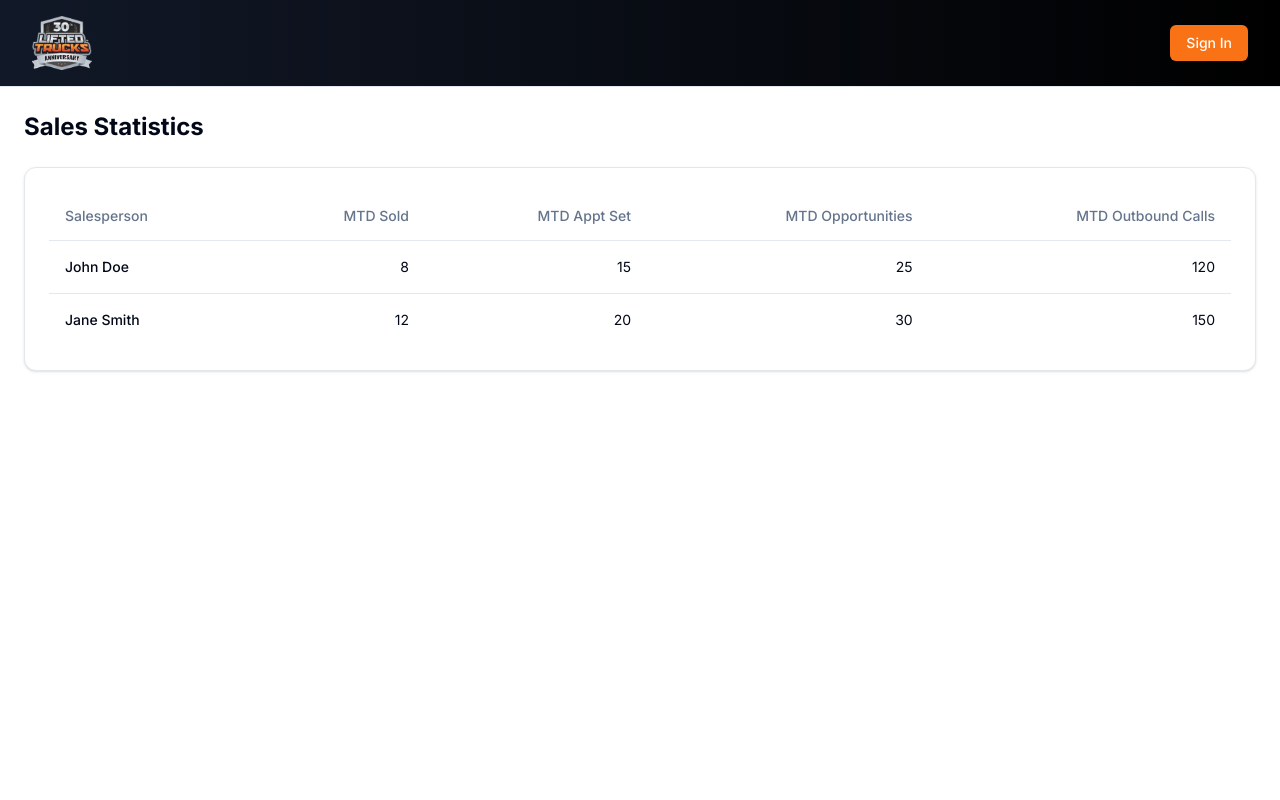
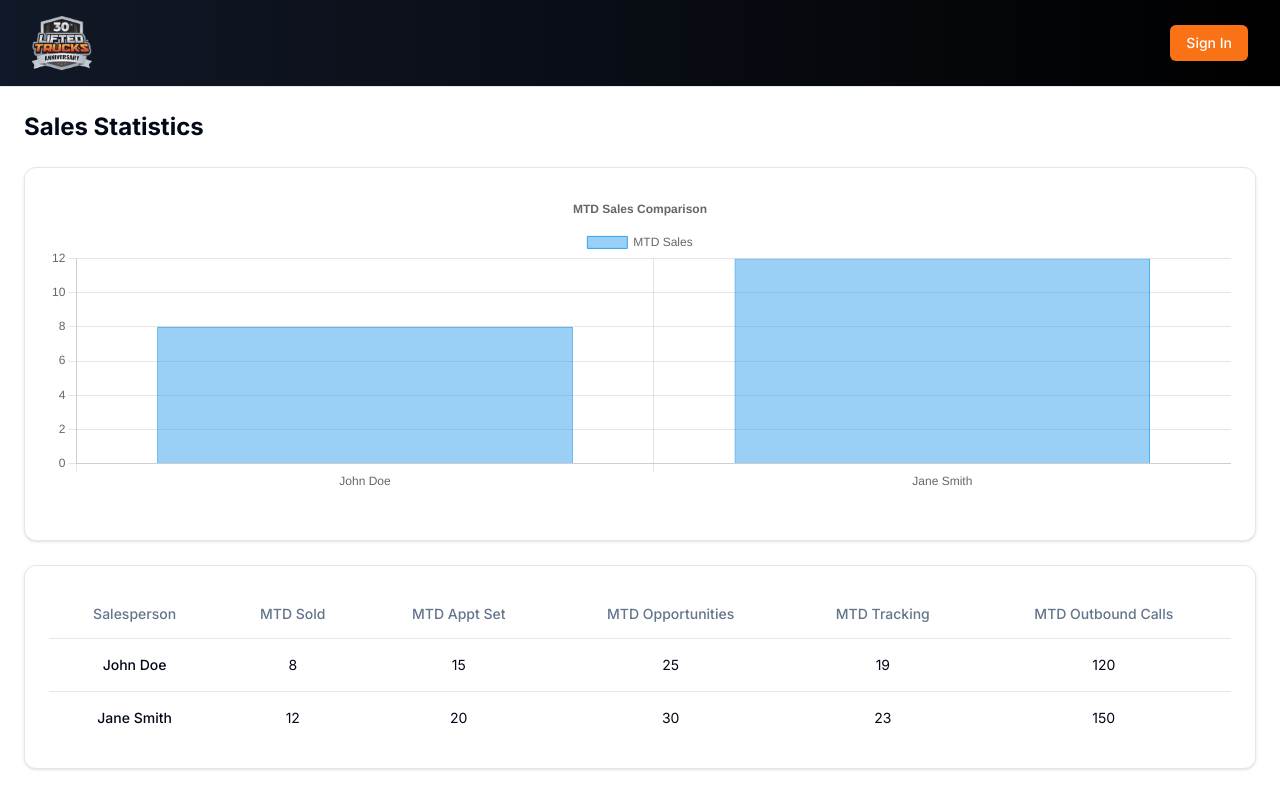
Before and after one commit to jcapshaw/landing-page, a Next.js app: page /sales-stats in a window 1280 px wide. Built offline with nearby package versions, Linux system fonts and the light colour scheme; no server answers.

Commit message:
Sales charts added with tracking

```diff
--- a/app/components/AuthProvider.tsx
+++ b/app/components/AuthProvider.tsx
@@ -27,27 +27,20 @@ export function AuthProvider({ children }: { children: ReactNode }) {
     let unsubscribe: (() => void) | undefined;
 
     const setupAuth = async () => {
-      // Wait for auth to be available
+      try {
+        // Wait for auth to be available with increased timeout
         let retries = 0;
-      const maxRetries = 3;
+        const maxRetries = 5;
+        const retryDelay = 2000; // 2 seconds between retries
 
         while (!auth && retries < maxRetries) {
           console.log(`Waiting for auth to initialize... (attempt ${retries + 1}/${maxRetries})`);
-        await new Promise(resolve => setTimeout(resolve, 1000));
+          await new Promise(resolve => setTimeout(resolve, retryDelay));
           retries++;
         }
 
         if (!auth) {
-        console.error('Auth failed to initialize after retries');
-        const authError: AuthError = {
-          code: 'auth/invalid-auth-instance',
-          message: 'Authentication failed to initialize after multiple attempts',
-          customData: { appName: 'default' },
-          name: 'AuthError'
-        };
-        setError(authError);
-        setLoading(false);
-        return;
+          throw new Error('Authentication failed to initialize after multiple attempts');
         }
 
         console.log('Setting up auth state listener');
@@ -104,6 +97,17 @@ export function AuthProvider({ children }: { children: ReactNode }) {
             setLoading(false);
           }
         );
+      } catch (error) {
+        console.error('Error in setupAuth:', error);
+        const authError: AuthError = {
+          code: 'auth/setup-failed',
+          message: error instanceof Error ? error.message : 'Failed to setup authentication',
+          customData: { appName: 'default' },
+          name: 'AuthError'
+        };
+        setError(authError);
+        setLoading(false);
+      }
     };
 
     setupAuth();
@@ -123,9 +127,15 @@ export function AuthProvider({ children }: { children: ReactNode }) {
   return (
     <AuthContext.Provider value={{ user, loading, error }}>
       {loading ? (
-        <div className="h-screen flex items-center justify-center">
+        <div className="h-screen flex items-center justify-center bg-gray-50">
           <div className="text-center">
-            <div className="mb-4">Loading authentication...</div>
+            <div className="inline-block animate-spin rounded-full h-8 w-8 border-4 border-gray-300 border-t-blue-600 mb-4"></div>
+            <div className="text-lg font-medium text-gray-700">
+              Initializing application...
+            </div>
+            <div className="text-sm text-gray-500 mt-2">
+              Please wait while we set up your session
+            </div>
           </div>
         </div>
       ) : (
--- /dev/null
+++ b/app/sales-stats/components/MTDSalesChart.tsx
@@ -0,0 +1,67 @@
+'use client'
+
+import {
+  Chart as ChartJS,
+  CategoryScale,
+  LinearScale,
+  BarElement,
+  Title,
+  Tooltip,
+  Legend,
+} from 'chart.js'
+import { Bar } from 'react-chartjs-2'
+
+ChartJS.register(
+  CategoryScale,
+  LinearScale,
+  BarElement,
+  Title,
+  Tooltip,
+  Legend
+)
+
+interface MTDSalesChartProps {
+  salesData: Array<{
+    name: string
+    mtdSold: number
+  }>
+}
+
+export default function MTDSalesChart({ salesData }: MTDSalesChartProps) {
+  const chartData = {
+    labels: salesData.map(person => person.name),
+    datasets: [
+      {
+        label: 'MTD Sales',
+        data: salesData.map(person => person.mtdSold),
+        backgroundColor: 'rgba(54, 162, 235, 0.5)',
+        borderColor: 'rgba(54, 162, 235, 1)',
+        borderWidth: 1,
+      },
+    ],
+  }
+
+  const options = {
+    responsive: true,
+    maintainAspectRatio: false,
+    scales: {
+      y: {
+        beginAtZero: true,
+        ticks: {
+          stepSize: 1,
+        },
+      },
+    },
+    plugins: {
+      legend: {
+        position: 'top' as const,
+      },
+      title: {
+        display: true,
+        text: 'MTD Sales Comparison',
+      },
+    },
+  }
+
+  return <Bar data={chartData} options={options} />
+}
--- a/app/sales-stats/components/SalesStatsContent.tsx
+++ b/app/sales-stats/components/SalesStatsContent.tsx
@@ -11,6 +11,7 @@ import {
   TableRow,
 } from '@/components/ui/table'
 import SalesChart from './SalesChart'
+import MTDSalesChart from './MTDSalesChart'
 
 interface SalesPerson {
   id: string
@@ -19,6 +20,7 @@ interface SalesPerson {
   mtdAppointments: number
   mtdOpportunities: number
   mtdOutboundCalls: number
+  mtdTracking: number
 }
 
 // Sample data - replace with actual data fetching
@@ -30,6 +32,7 @@ const salesData: SalesPerson[] = [
     mtdAppointments: 15,
     mtdOpportunities: 25,
     mtdOutboundCalls: 120,
+    mtdTracking: Math.round(25 * 0.75), // 75% of opportunities
   },
   {
     id: '2',
@@ -38,6 +41,7 @@ const salesData: SalesPerson[] = [
     mtdAppointments: 20,
     mtdOpportunities: 30,
     mtdOutboundCalls: 150,
+    mtdTracking: Math.round(30 * 0.75), // 75% of opportunities
   },
   // Add more sample data as needed
 ]
@@ -48,14 +52,20 @@ export default function SalesStatsContent() {
   return (
     <div className="space-y-6">
       <Card className="p-6">
+        <div className="h-[300px] mb-6">
+          <MTDSalesChart salesData={salesData} />
+        </div>
+      </Card>
+      <Card className="p-6">
         <Table>
           <TableHeader>
             <TableRow>
-              <TableHead>Salesperson</TableHead>
-              <TableHead className="text-right">MTD Sold</TableHead>
-              <TableHead className="text-right">MTD Appt Set</TableHead>
-              <TableHead className="text-right">MTD Opportunities</TableHead>
-              <TableHead className="text-right">MTD Outbound Calls</TableHead>
+              <TableHead className="text-center">Salesperson</TableHead>
+              <TableHead className="text-center">MTD Sold</TableHead>
+              <TableHead className="text-center">MTD Appt Set</TableHead>
+              <TableHead className="text-center">MTD Opportunities</TableHead>
+              <TableHead className="text-center">MTD Tracking</TableHead>
+              <TableHead className="text-center">MTD Outbound Calls</TableHead>
             </TableRow>
           </TableHeader>
           <TableBody>
@@ -65,11 +75,12 @@ export default function SalesStatsContent() {
                 className="cursor-pointer hover:bg-muted/50"
                 onClick={() => setSelectedPerson(person)}
               >
-                <TableCell className="font-medium">{person.name}</TableCell>
-                <TableCell className="text-right">{person.mtdSold}</TableCell>
-                <TableCell className="text-right">{person.mtdAppointments}</TableCell>
-                <TableCell className="text-right">{person.mtdOpportunities}</TableCell>
-                <TableCell className="text-right">{person.mtdOutboundCalls}</TableCell>
+                <TableCell className="font-medium text-center">{person.name}</TableCell>
+                <TableCell className="text-center">{person.mtdSold}</TableCell>
+                <TableCell className="text-center">{person.mtdAppointments}</TableCell>
+                <TableCell className="text-center">{person.mtdOpportunities}</TableCell>
+                <TableCell className="text-center">{person.mtdTracking}</TableCell>
+                <TableCell className="text-center">{person.mtdOutboundCalls}</TableCell>
               </TableRow>
             ))}
           </TableBody>
--- a/lib/firebase.ts
+++ b/lib/firebase.ts
@@ -19,31 +19,31 @@ const firebaseConfig = {
 };
 
 // Initialize Firebase
-let firebaseApp: FirebaseApp | undefined;
-let auth: Auth | undefined;
-let db: Firestore | undefined;
+const getFirebaseApp = () => {
+  if (!getApps().length) {
+    console.log('Initializing new Firebase app');
+    return initializeApp(firebaseConfig);
+  }
+  console.log('Using existing Firebase app');
+  return getApps()[0];
+};
 
-// Initialize Firebase only once
-if (!getApps().length) {
-  console.log('Initializing new Firebase app');
-  firebaseApp = initializeApp(firebaseConfig);
-} else {
-  console.log('Using existing Firebase app');
-  firebaseApp = getApps()[0];
+const firebaseApp = getFirebaseApp();
+const auth = getAuth(firebaseApp);
+const db = getFirestore(firebaseApp);
+
+// Set persistence to local (5 days) only on client side
+if (typeof window !== 'undefined') {
+  // Wrap in try-catch for better error handling
+  (async () => {
+    try {
+      await setPersistence(auth, browserLocalPersistence);
+      console.log('Firebase persistence set to local');
+    } catch (error) {
+      console.error("Auth persistence error:", error);
+    }
+  })();
 }
 
-auth = getAuth(firebaseApp);
-db = getFirestore(firebaseApp);
-
-// Set persistence to local (5 days)
-if (typeof window !== 'undefined') {
-  setPersistence(auth, browserLocalPersistence)
-    .then(() => {
-      console.log('Firebase persistence set to local');
-    })
-    .catch((error: Error) => {
-      console.error("Auth persistence error:", error);
-    });
-}
-
-export { auth, db, firebaseApp as default };
+export { auth, db };
+export default firebaseApp;
```
Lines whose indentation alone changed are shown as unchanged.
